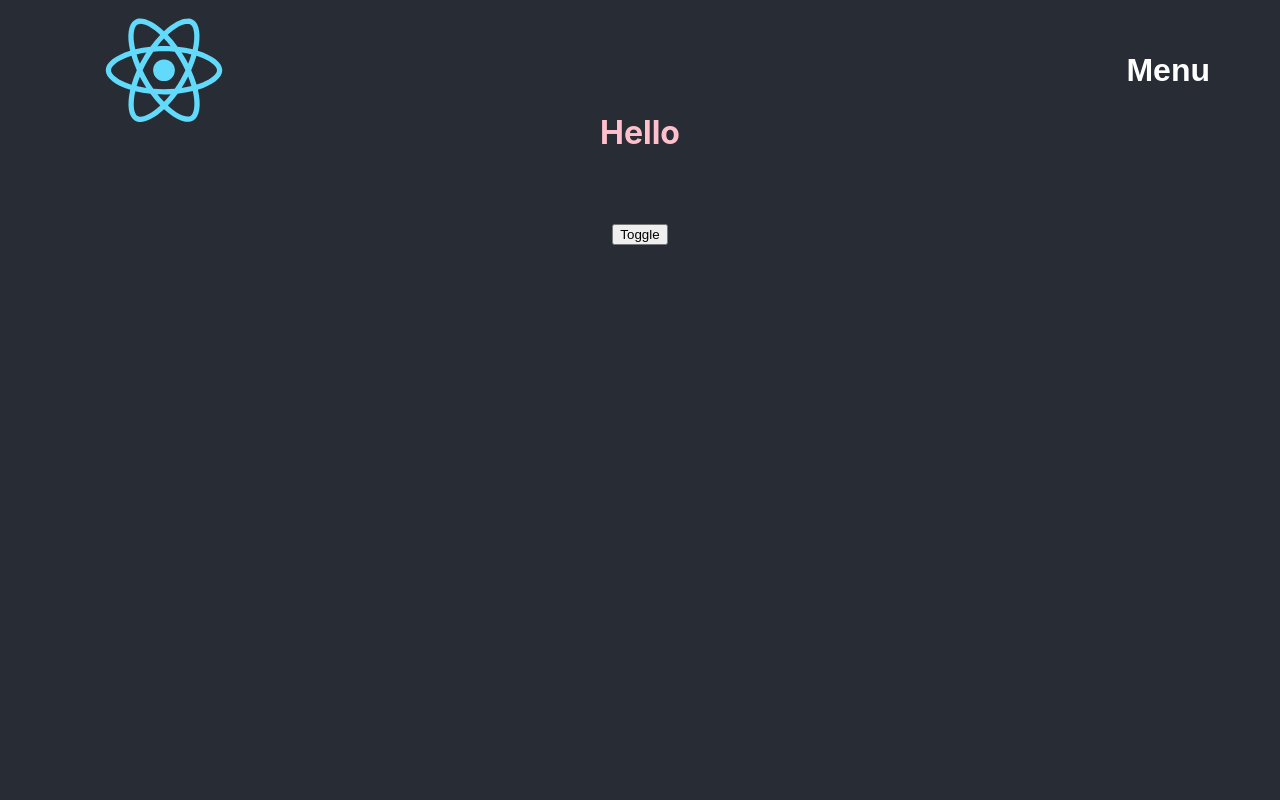
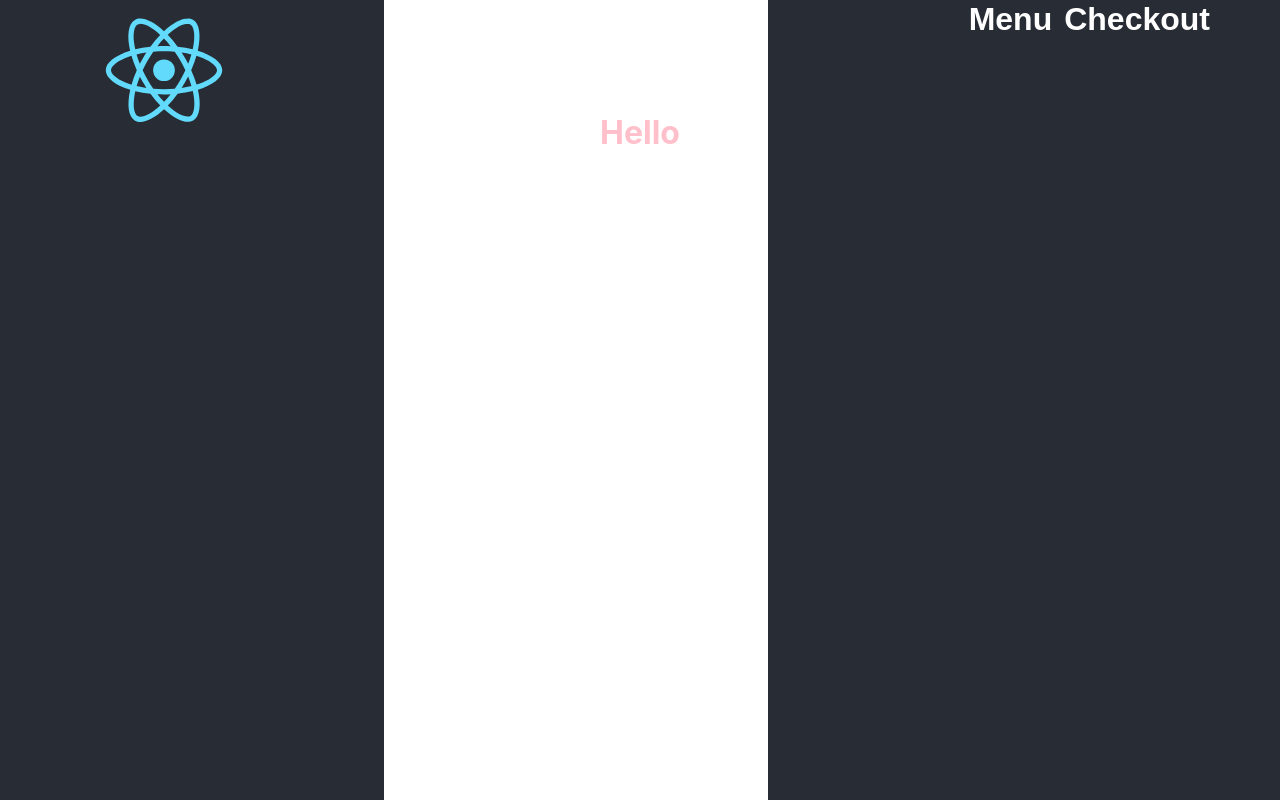
Before and after one commit to osmarpetry/spring-animations, a React (Create React App) app: page / in a window 1280 px wide. Built offline with nearby package versions, Linux system fonts and the light colour scheme.

Commit message:
checkout animation is working fine

```diff
--- a/src/App.css
+++ b/src/App.css
@@ -33,6 +33,11 @@ body {
   font-size: calc(10px + 2vmin);
   color: white;
   padding: 0 5%;
+}
+
+.Nav-buttons {
+  justify-content: flex-end;
+  z-index: 15;
 }
 
 .App-link {
--- a/src/App.js
+++ b/src/App.js
@@ -1,6 +1,7 @@
 import React, { useState } from 'react';
 import { useSpring, animated } from 'react-spring'
 
+import Checkout from './components/Checkout'
 import Nav from './components/Nav'
 import Toggle from './components/Toggle'
 
@@ -9,6 +10,7 @@ import './App.css';
 
 function App() {
   const [isNavOpen, setNavOpen] = useState(false)
+  const [isCheckotOpen, setCheckoutOpen] = useState(false)
 
   const navAnimation = useSpring({
     transform: isNavOpen
@@ -29,18 +31,31 @@ function App() {
     setNavOpen(!isNavOpen)
   }
 
+  const handleCheckoutOpen = () => {
+    console.log(isCheckotOpen)
+    setCheckoutOpen(!isCheckotOpen)
+  }
+
   return (
     <animated.div className="App" style={fade}>
       <header className="App-header">
         <img src={logo} className="logo" alt='App logo' />
-        <button
-          className="menu-button"
-          onClick={handleTogleNav}>
-          Menu
+        <div className='Nav-buttons '>
+          <button
+            className="menu-button"
+            onClick={handleTogleNav}>
+            Menu
+          </button>
+          <button
+            className="menu-button"
+            onClick={handleCheckoutOpen}>
+            Checkout
         </button>
+        </div>
         <Nav style={navAnimation} />
       </header>
       <main>
+        <Checkout isCheckotOpen={isCheckotOpen} />
         <Toggle />
       </main>
     </animated.div>
--- /dev/null
+++ b/src/components/Checkout.js
@@ -0,0 +1,19 @@
+import React from 'react'
+import { useSpring, animated } from 'react-spring'
+
+const Checkout = ({isCheckotOpen}) => {
+    const animation = useSpring({
+        transform: isCheckotOpen
+            ? 'translate3d(0, 0, 0)'
+            : 'translate3d(100%, 0, 0)'
+    })
+
+    return (
+        <div className='checkout'>
+            <animated.div className='checkout-left' style={animation} />
+            <animated.div className='checkout-right' style={animation} />
+        </div>
+    )
+}
+
+export default Checkout
```
